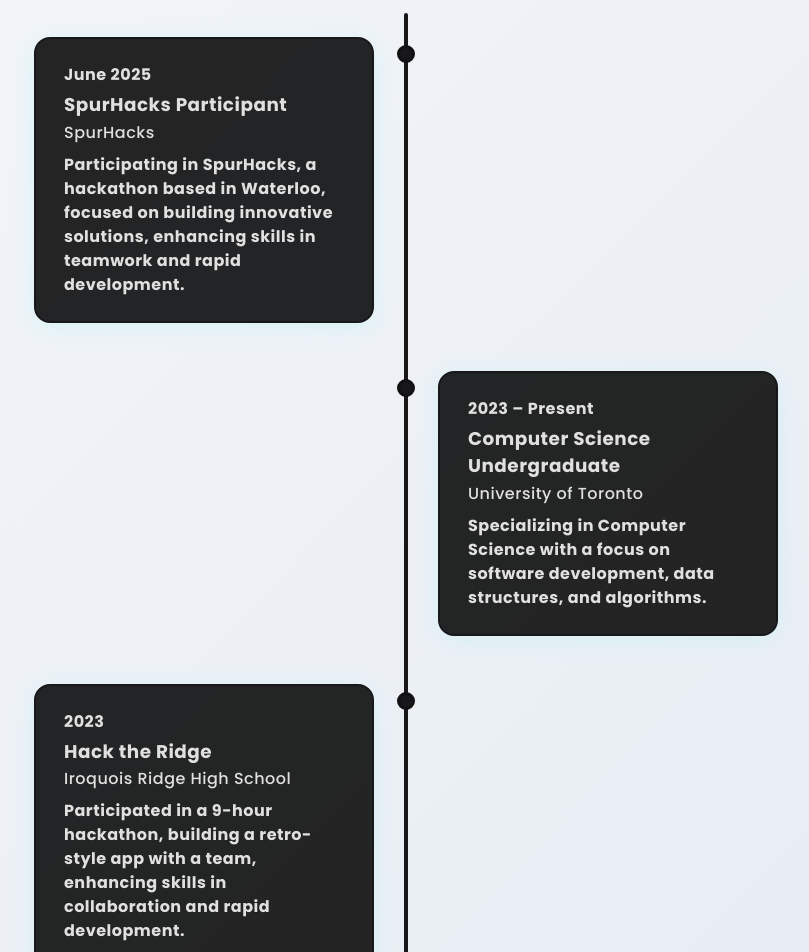
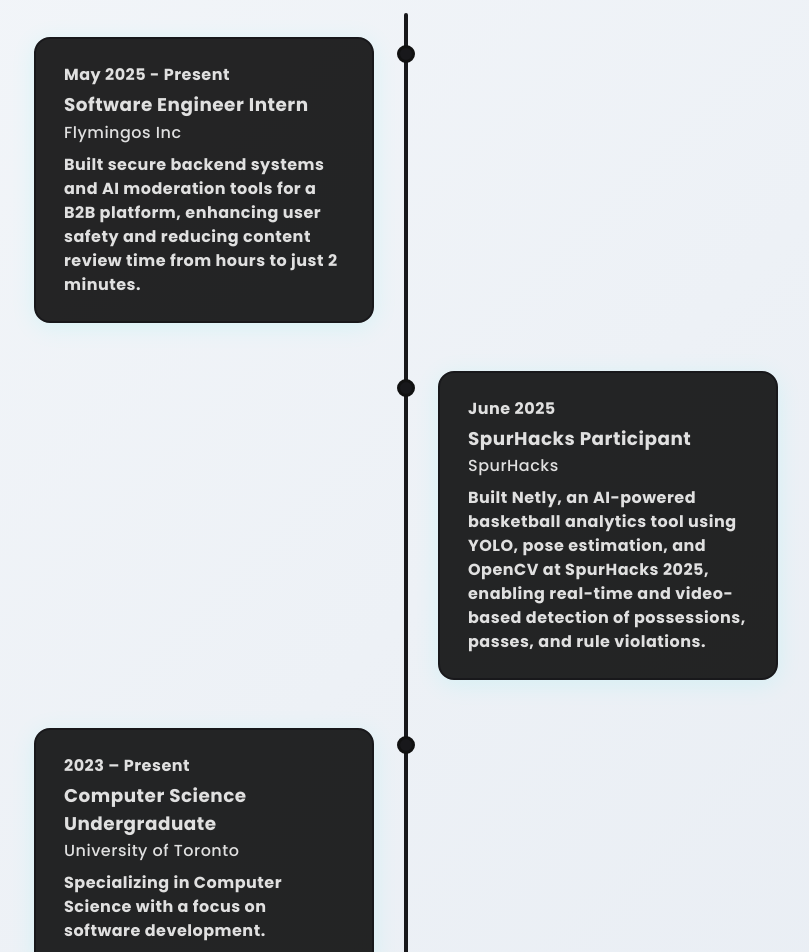
Before and after one commit to MananKakkar1/FullStackPortfolio, a React (Vite) app: page /about in a window 1280 px wide. Shown: the part 1220-2172 px from the top of the page, without its empty margins (234-1043 px from the left). Built offline with nearby package versions, Linux system fonts and the light colour scheme.

Commit message:
Updating my experience

```diff
--- a/src/pages/About.tsx
+++ b/src/pages/About.tsx
@@ -130,11 +130,18 @@
 
 const timeline = [
   {
+    date: "May 2025 - Present",
+    title: "Software Engineer Intern",
+    org: "Flymingos Inc",
+    description:
+    "Built secure backend systems and AI moderation tools for a B2B platform, enhancing user safety and reducing content review time from hours to just 2 minutes.",
+  },
+  {
     date: "June 2025",
     title: "SpurHacks Participant",
     org: "SpurHacks",
     description:
-      "Participating in SpurHacks, a hackathon based in Waterloo, focused on building innovative solutions, enhancing skills in teamwork and rapid development.",
+      "Built Netly, an AI-powered basketball analytics tool using YOLO, pose estimation, and OpenCV at SpurHacks 2025, enabling real-time and video-based detection of possessions, passes, and rule violations.",
 
   },
   {
@@ -142,14 +149,14 @@
     title: "Computer Science Undergraduate",
     org: "University of Toronto",
     description:
-      "Specializing in Computer Science with a focus on software development, data structures, and algorithms.",
+      "Specializing in Computer Science with a focus on software development.",
   },
   {
     date: "2023",
     title: "Hack the Ridge",
     org: "Iroquois Ridge High School",
     description:
-      "Participated in a 9-hour hackathon, building a retro-style app with a team, enhancing skills in collaboration and rapid development.",
+      "Participated in a 9-hour hackathon where I collaborated with a team to build a retro-style ski resort planning app, helping users organize trips and explore resort details, sharpened skills in collaboration and rapid development.",
   },
   {
     date: "2019 – 2023",
```
